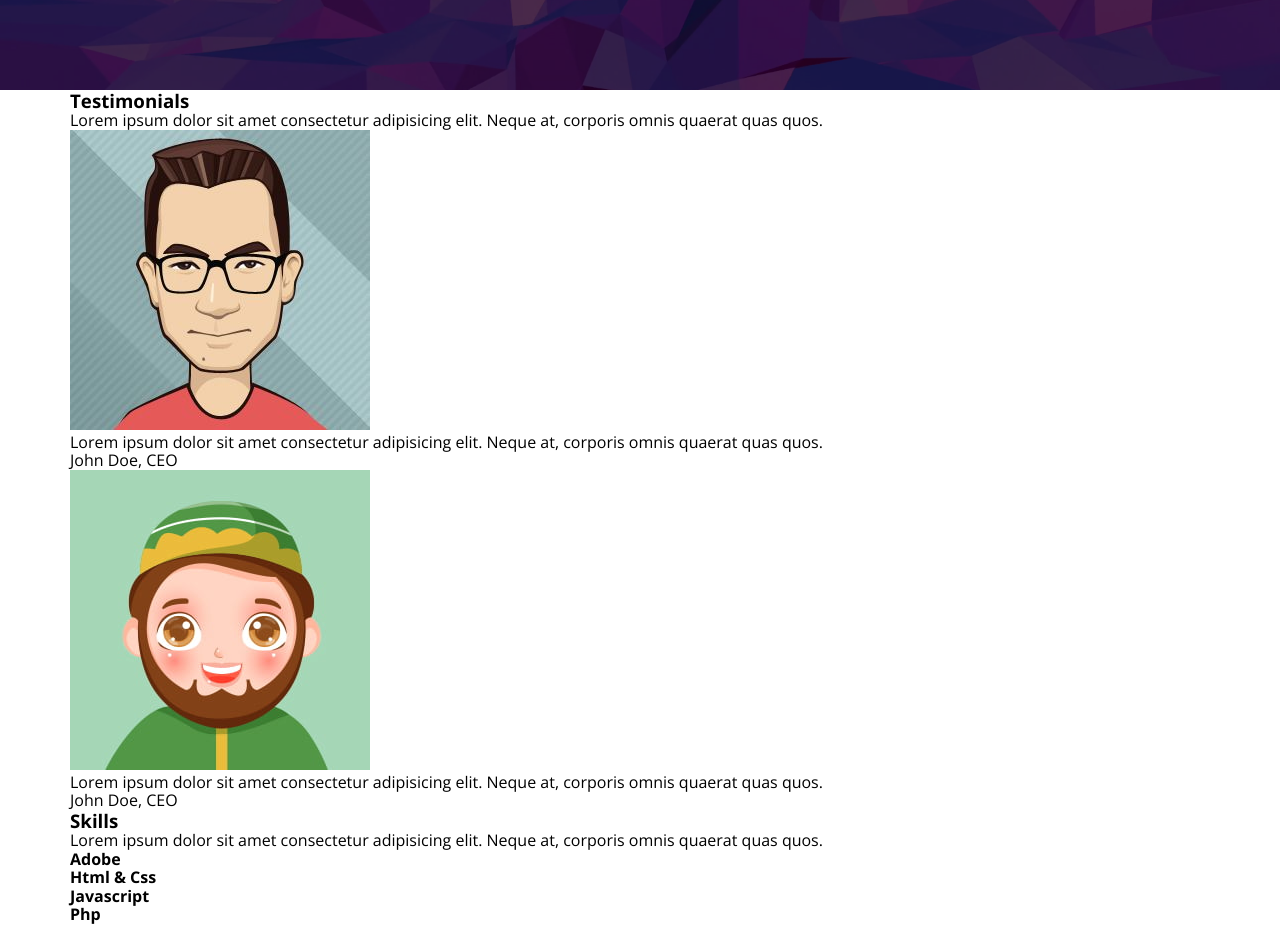
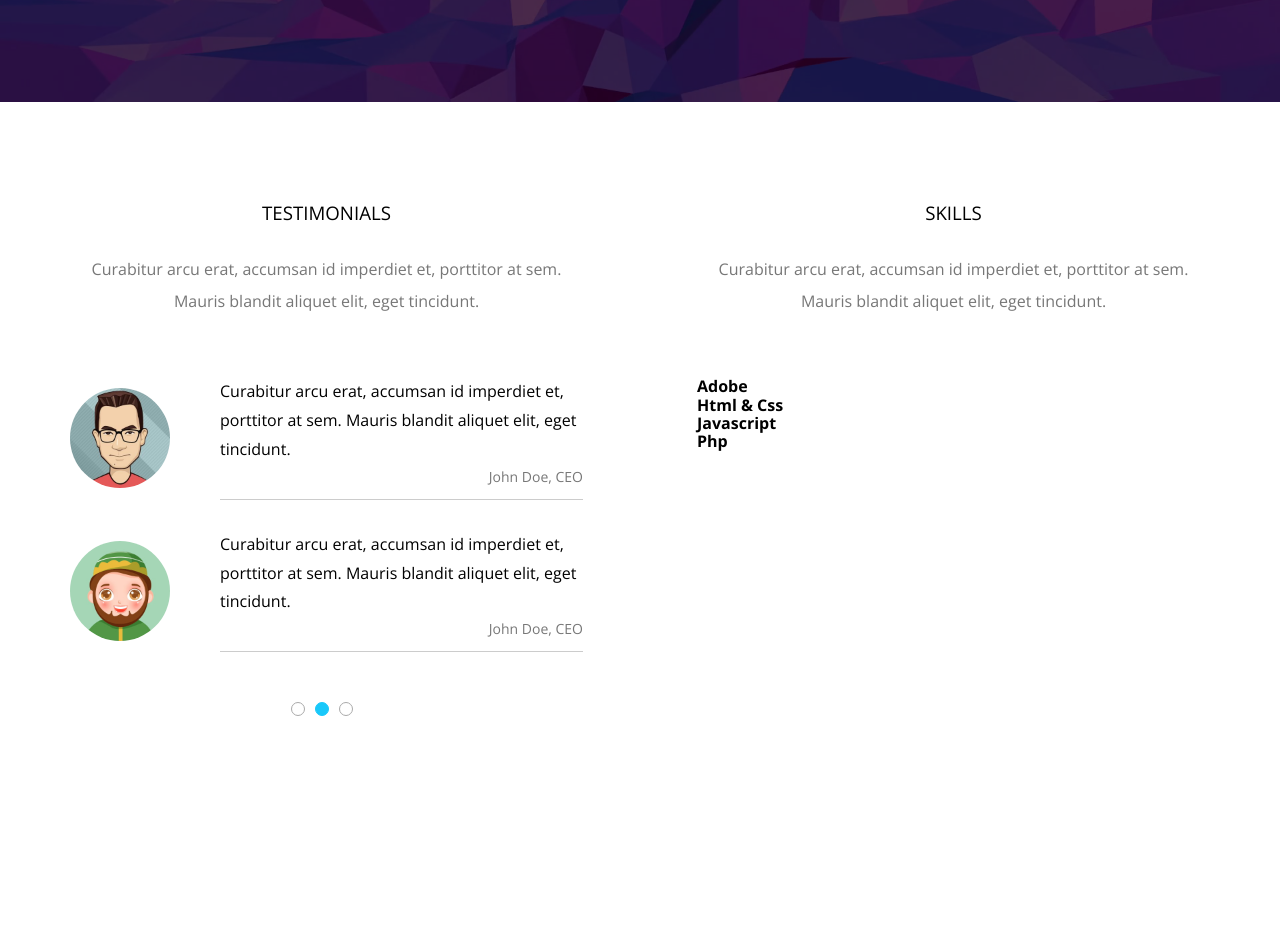
Before and after one commit to billalben/html-css-template-two, a plain HTML site: page index.html in a window 1280 px wide. Shown: the part 4888-5813 px from the top of the page. After the commit the page ends 5754 px from the top, so only its background shows below. Drawn offline with nearby package versions, Linux system fonts and the light colour scheme.

Commit message:
Our Skills - Testimonials Part

```diff
--- a/css/kasper.css
+++ b/css/kasper.css
@@ -517,10 +517,12 @@ header nav .form i {
   position: relative;
   display: flex;
   flex-wrap: wrap;
+  justify-content: space-between;
 }
 .stats .container .box {
   color: white;
   padding: 20px;
+  border-radius: 10px;
   background-color: var(--transparent-color);
 }
 @media (max-width: 767px) {
@@ -532,12 +534,14 @@ header nav .form i {
 }
 @media (min-width: 768px) {
   .stats .container .box {
-    flex-basis: 50%;
+    flex-basis: 49%;
+    margin-bottom: 12px;
   }
 }
 @media (min-width: 992px) {
   .stats .container .box {
-    flex-basis: 25%;
+    flex-basis: 24%;
+    margin-bottom: 12px;
   }
 }
 .stats .container .box i {
@@ -557,6 +561,80 @@ header nav .form i {
 }
 .stats .container .box p {
   font-size: 14px;
-
 }
 /* End Statistics */
+/* Start Skills */
+.our-skills {
+  padding-top: var(--section-padding);
+  padding-bottom: var(--section-padding);
+}
+.our-skills .container {
+  display: flex;
+  justify-content: space-between;
+  flex-wrap: wrap;
+}
+@media (min-width: 992px) {
+  .our-skills .container > div {
+    flex-basis: 45%;
+  }
+}
+.our-skills .container > div > h3 {
+  margin: 0 0 30px;
+  font-weight: normal;
+  text-align: center;
+  text-transform: uppercase;
+}
+.our-skills .container > div > p {
+  color: #777;
+  line-height: 2;
+  text-align: center;
+  margin-bottom: 60px;
+}
+.our-skills .testimonials .content {
+  display: flex;
+  margin-bottom: 30px;
+  align-items: center;
+}
+.our-skills .testimonials .content img {
+  width: 100px;
+  /* height: 100px; */
+  border-radius: 50%;
+  margin-right: 50px;
+}
+@media (max-width: 767px){
+  .our-skills .testimonials .content {
+    flex-direction: column;
+    text-align: center;
+  }
+  .our-skills .testimonials .content img {
+    margin: 0 auto 20px;
+  }
+}
+.our-skills .testimonials .content .text {
+  line-height: 1.8;
+  border-bottom: 1px solid #ccc;
+}
+.our-skills .testimonials .content .text p {
+  color: #777;
+  text-align: right;
+  font-size: 14px;
+  margin-bottom: 10px;
+}
+.our-skills .testimonials .bullets {
+  display: flex;
+  justify-content: center;
+  margin-top: 50px;
+  margin-bottom: 50px;
+}
+.our-skills .testimonials .bullets li {
+  width: 14px;
+  height: 14px;
+  border: 1px solid #aaa;
+  border-radius: 50%;
+  margin-right: 10px;
+}
+.our-skills .testimonials .bullets li.active {
+  background-color: var(--main-color);
+  border-color: var(--main-color);
+}
+/* End Skills */
--- a/index.html
+++ b/index.html
@@ -127,7 +127,7 @@
     <!-- Start Design Section -->
     <div class="design">
       <div class="image">
-        <img src="images/mobile.png" alt="Mobile">
+        <img src="images/mobile.png" alt="Mobile" />
       </div>
       <div class="text">
         <h2>Our Design Comes With...</h2>
@@ -160,56 +160,56 @@
       </div>
       <div class="imgs-container">
         <div class="box">
-          <img src="images/shuffle-01.jpg" alt="">
+          <img src="images/shuffle-01.jpg" alt="" />
           <div class="caption">
             <h4>Awesome Image</h4>
             <p>Photography</p>
           </div>
         </div>
         <div class="box">
-          <img src="images/shuffle-02.jpg" alt="">
+          <img src="images/shuffle-02.jpg" alt="" />
           <div class="caption">
             <h4>Awesome Image</h4>
             <p>Photography</p>
           </div>
         </div>
         <div class="box">
-          <img src="images/shuffle-03.jpg" alt="">
+          <img src="images/shuffle-03.jpg" alt="" />
           <div class="caption">
             <h4>Awesome Image</h4>
             <p>Photography</p>
           </div>
         </div>
         <div class="box">
-          <img src="images/shuffle-04.jpg" alt="">
+          <img src="images/shuffle-04.jpg" alt="" />
           <div class="caption">
             <h4>Awesome Image</h4>
             <p>Photography</p>
           </div>
         </div>
         <div class="box">
-          <img src="images/shuffle-05.jpg" alt="">
+          <img src="images/shuffle-05.jpg" alt="" />
           <div class="caption">
             <h4>Awesome Image</h4>
             <p>Photography</p>
           </div>
         </div>
         <div class="box">
-          <img src="images/shuffle-06.jpg" alt="">
+          <img src="images/shuffle-06.jpg" alt="" />
           <div class="caption">
             <h4>Awesome Image</h4>
             <p>Photography</p>
           </div>
         </div>
         <div class="box">
-          <img src="images/shuffle-07.jpg" alt="">
+          <img src="images/shuffle-07.jpg" alt="" />
           <div class="caption">
             <h4>Awesome Image</h4>
             <p>Photography</p>
           </div>
         </div>
         <div class="box">
-          <img src="images/shuffle-08.jpg" alt="">
+          <img src="images/shuffle-08.jpg" alt="" />
           <div class="caption">
             <h4>Awesome Image</h4>
             <p>Photography</p>
@@ -222,7 +222,7 @@
     <!-- Start Video Section -->
     <div class="video">
       <video autoplay muted loop>
-        <source src="images/awesome-video.mp4" type="video/mp4">
+        <source src="images/awesome-video.mp4" type="video/mp4" />
       </video>
       <div class="text">
         <h2>Super Awesome Video Here</h2>
@@ -241,7 +241,7 @@
             corporis omnis quaerat quas quos.
           </p>
         </div>
-        <img src="images/about.png" alt="">
+        <img src="images/about.png" alt="" />
       </div>
     </div>
     <!-- End About -->
@@ -277,22 +277,22 @@
         <div class="testimonials">
           <h3>Testimonials</h3>
           <p>
-            Lorem ipsum dolor sit amet consectetur adipisicing elit. Neque at,
-            corporis omnis quaerat quas quos.
+            Curabitur arcu erat, accumsan id imperdiet et, porttitor at sem.
+            Mauris blandit aliquet elit, eget tincidunt.
           </p>
           <div class="content">
-            <img src="images/skills-01.jpg" alt="">
+            <img src="images/skills-01.jpg" alt="" />
             <div class="text">
-              Lorem ipsum dolor sit amet consectetur adipisicing elit. Neque at,
-              corporis omnis quaerat quas quos.
+              Curabitur arcu erat, accumsan id imperdiet et, porttitor at sem.
+              Mauris blandit aliquet elit, eget tincidunt.
               <p>John Doe, CEO</p>
             </div>
           </div>
           <div class="content">
-            <img src="images/skills-02.jpg" alt="">
+            <img src="images/skills-02.jpg" alt="" />
             <div class="text">
-              Lorem ipsum dolor sit amet consectetur adipisicing elit. Neque at,
-              corporis omnis quaerat quas quos.
+              Curabitur arcu erat, accumsan id imperdiet et, porttitor at sem.
+              Mauris blandit aliquet elit, eget tincidunt.
               <p>John Doe, CEO</p>
             </div>
           </div>
@@ -305,31 +305,31 @@
         <div class="skills">
           <h3>Skills</h3>
           <p>
-            Lorem ipsum dolor sit amet consectetur adipisicing elit. Neque at,
-            corporis omnis quaerat quas quos.
+            Curabitur arcu erat, accumsan id imperdiet et, porttitor at sem.
+            Mauris blandit aliquet elit, eget tincidunt.
           </p>
           <div class="prog-holder">
             <h4>Adobe</h4>
             <div class="prog">
-              <span style="width: 90%;" data-progress="90%"></span>
+              <span style="width: 90%" data-progress="90%"></span>
             </div>
           </div>
           <div class="prog-holder">
             <h4>Html &amp; Css</h4>
             <div class="prog">
-              <span style="width: 70%;" data-progress="70%"></span>
+              <span style="width: 70%" data-progress="70%"></span>
             </div>
           </div>
           <div class="prog-holder">
             <h4>Javascript</h4>
             <div class="prog">
-              <span style="width: 40%;" data-progress="40%"></span>
+              <span style="width: 40%" data-progress="40%"></span>
             </div>
           </div>
           <div class="prog-holder">
             <h4>Php</h4>
             <div class="prog">
-              <span style="width: 10%;" data-progress="10%"></span>
+              <span style="width: 10%" data-progress="10%"></span>
             </div>
           </div>
         </div>
```
